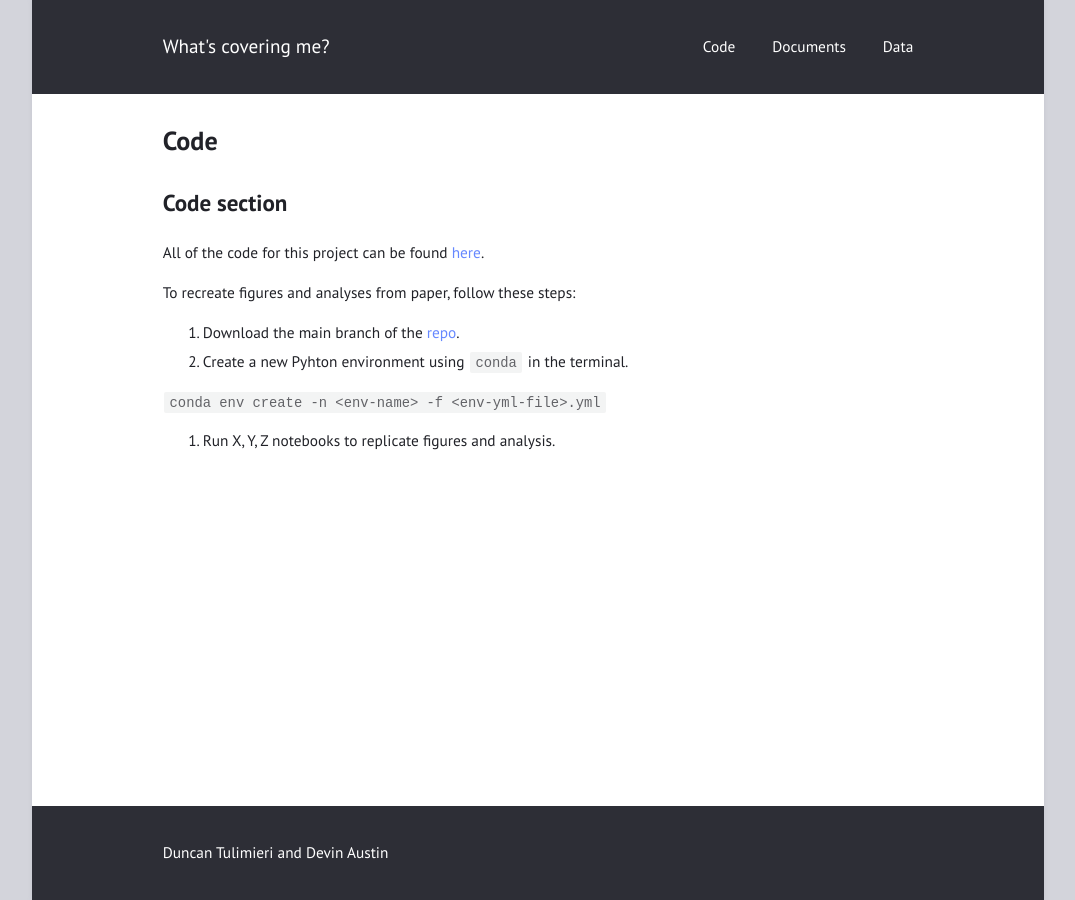
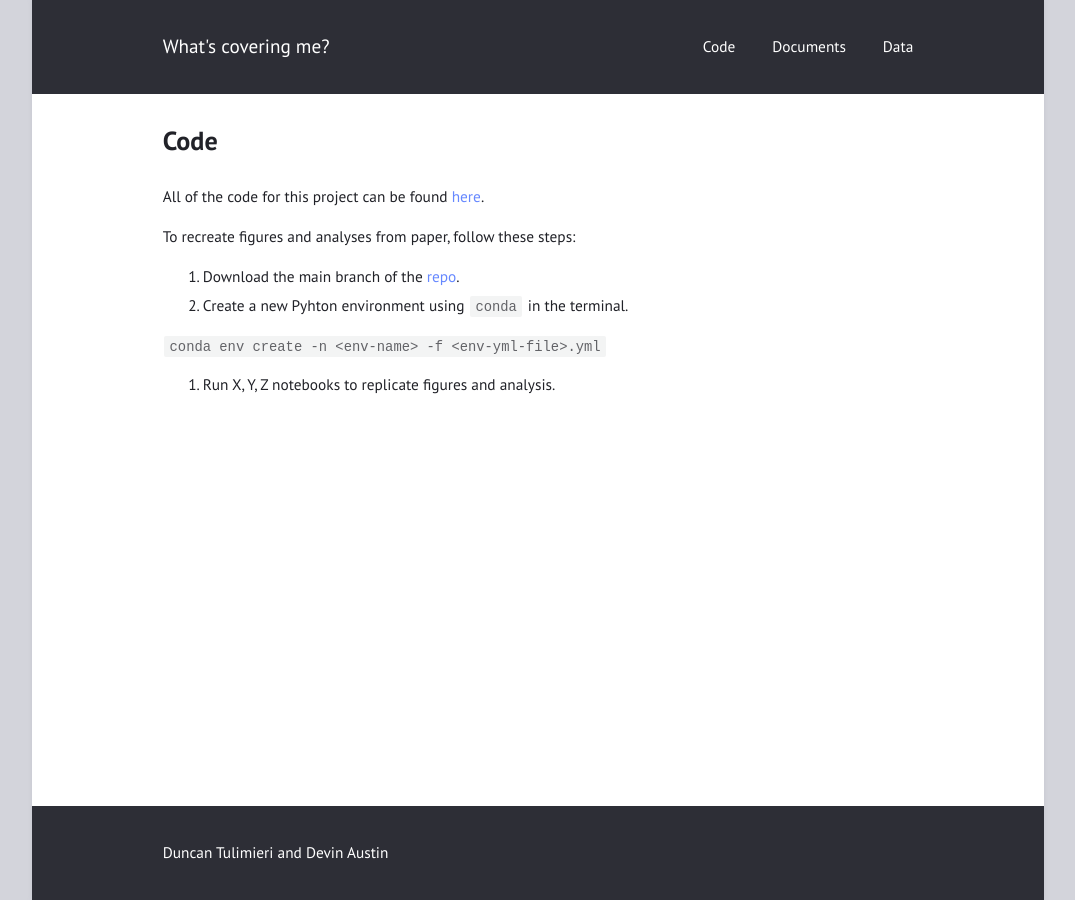
Before and after one commit to tulimid1/what-is-covering-me, a Jekyll site: the page built from code.md, in a window 1280 px wide. Shown: the whole page, without its empty margins (102-1177 px from the left). Built offline with Jekyll 4.4.1, drawn with Linux system fonts in a browser that asks for light colours.

Commit message:
Update code.md

```diff
--- a/code.md
+++ b/code.md
@@ -3,8 +3,6 @@ layout: page
 title: Code
 permalink: /Code/
 ---
-
-# Code section
 
 All of the code for this project can be found [here](https://github.com/tulimid1/what-is-covering-me/tree/main).
 
```
